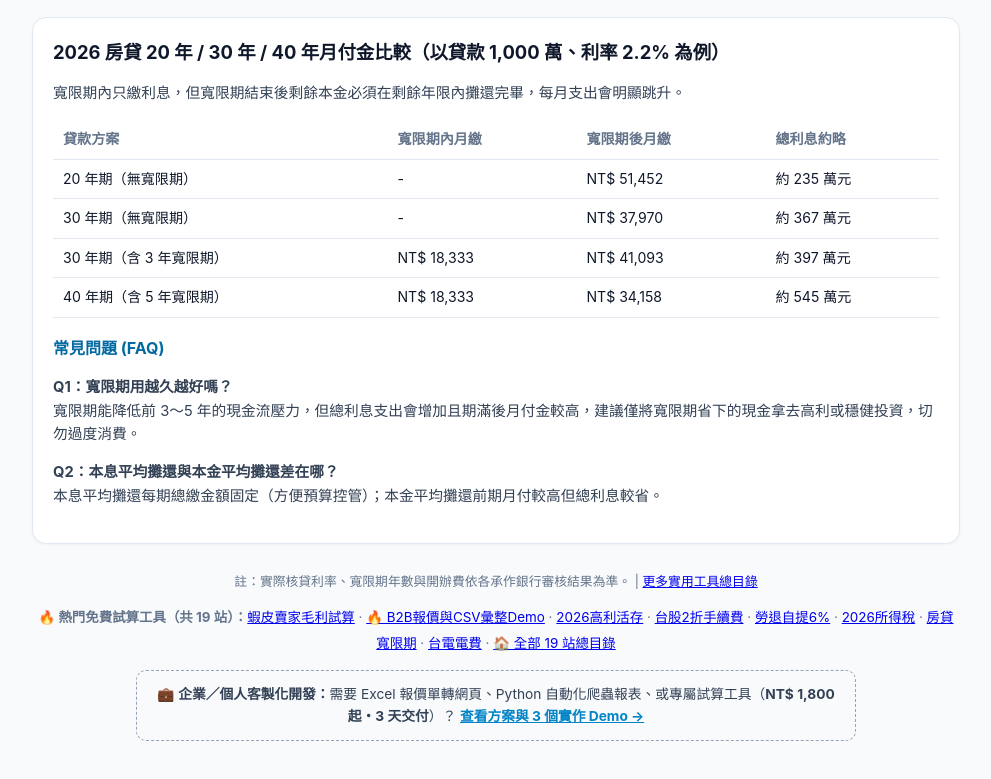
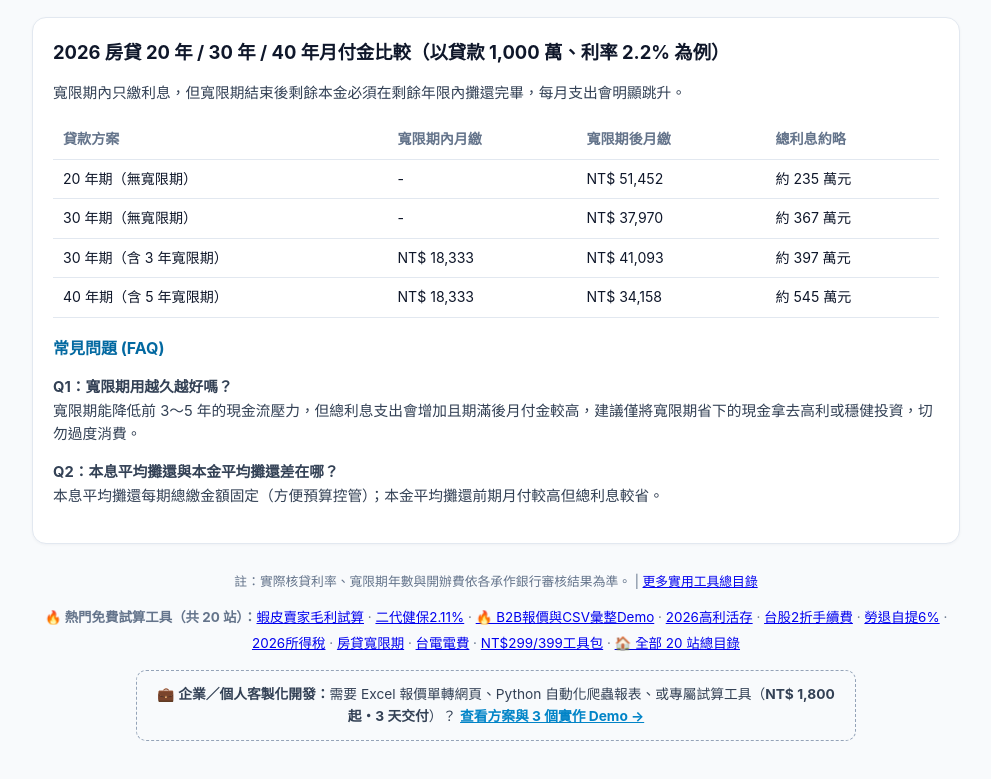
Before and after one commit to jimmycmhsieh0801-cloud/tw-mortgage-calc, a plain HTML site: page index.html in a window 1280 px wide. Shown: the part 873-1652 px from the top of the page, without its empty margins (144-1135 px from the left). Drawn offline with Linux system fonts and the light colour scheme.

Commit message:
chore(0300): sync 20-site cross-nav & finance-pack CTA

```diff
--- a/index.html
+++ b/index.html
@@ -190,7 +190,7 @@
 
     <footer>
       <p>註：實際核貸利率、寬限期年數與開辦費依各承作銀行審核結果為準。 | <a href="https://jimmycmhsieh0801-cloud.github.io/">更多實用工具總目錄</a></p>
-      <div class="cross-nav" style="margin:12px auto;font-size:0.84rem;line-height:1.9;"><strong>🔥 熱門免費試算工具（共 19 站）：</strong><a href="https://jimmycmhsieh0801-cloud.github.io/tw-ecommerce-margin-calc/">蝦皮賣家毛利試算</a> · <a href="https://jimmycmhsieh0801-cloud.github.io/demo-b2b-quote.html">🔥 B2B報價與CSV彙整Demo</a> · <a href="https://jimmycmhsieh0801-cloud.github.io/tw-bank-interest-calc/">2026高利活存</a> · <a href="https://jimmycmhsieh0801-cloud.github.io/tw-stock-fee-calc/">台股2折手續費</a> · <a href="https://jimmycmhsieh0801-cloud.github.io/tw-labor-pension-calc/">勞退自提6%</a> · <a href="https://jimmycmhsieh0801-cloud.github.io/tw-income-tax-calc/">2026所得稅</a> · <a href="https://jimmycmhsieh0801-cloud.github.io/tw-mortgage-calc/">房貸寬限期</a> · <a href="https://jimmycmhsieh0801-cloud.github.io/tw-power-calc/">台電電費</a> · <a href="https://jimmycmhsieh0801-cloud.github.io/">🏠 全部 19 站總目錄</a></div>
+      <div class="cross-nav" style="margin:12px auto;font-size:0.84rem;line-height:1.9;"><strong>🔥 熱門免費試算工具（共 20 站）：</strong><a href="https://jimmycmhsieh0801-cloud.github.io/tw-ecommerce-margin-calc/">蝦皮賣家毛利試算</a> · <a href="https://jimmycmhsieh0801-cloud.github.io/tw-nhi-supplement-calc/">二代健保2.11%</a> · <a href="https://jimmycmhsieh0801-cloud.github.io/demo-b2b-quote.html">🔥 B2B報價與CSV彙整Demo</a> · <a href="https://jimmycmhsieh0801-cloud.github.io/tw-bank-interest-calc/">2026高利活存</a> · <a href="https://jimmycmhsieh0801-cloud.github.io/tw-stock-fee-calc/">台股2折手續費</a> · <a href="https://jimmycmhsieh0801-cloud.github.io/tw-labor-pension-calc/">勞退自提6%</a> · <a href="https://jimmycmhsieh0801-cloud.github.io/tw-income-tax-calc/">2026所得稅</a> · <a href="https://jimmycmhsieh0801-cloud.github.io/tw-mortgage-calc/">房貸寬限期</a> · <a href="https://jimmycmhsieh0801-cloud.github.io/tw-power-calc/">台電電費</a> · <a href="https://jimmycmhsieh0801-cloud.github.io/services.html">NT$299/399工具包</a> · <a href="https://jimmycmhsieh0801-cloud.github.io/">🏠 全部 20 站總目錄</a></div>
   <div class="lead-box" style="margin:14px auto 8px;padding:12px 14px;border:1px dashed #94a3b8;border-radius:10px;background:#f8fafc;max-width:720px;font-size:0.86rem;color:#334155;">💼 <strong>企業／個人客製化開發：</strong>需要 Excel 報價單轉網頁、Python 自動化爬蟲報表、或專屬試算工具（<strong>NT$ 1,800 起・3 天交付</strong>）？ <a class="lead-cta" href="https://jimmycmhsieh0801-cloud.github.io/services.html" style="color:#0284c7;font-weight:700;text-decoration:underline;">查看方案與 3 個實作 Demo →</a></div>
     </footer>
   </div>
```
